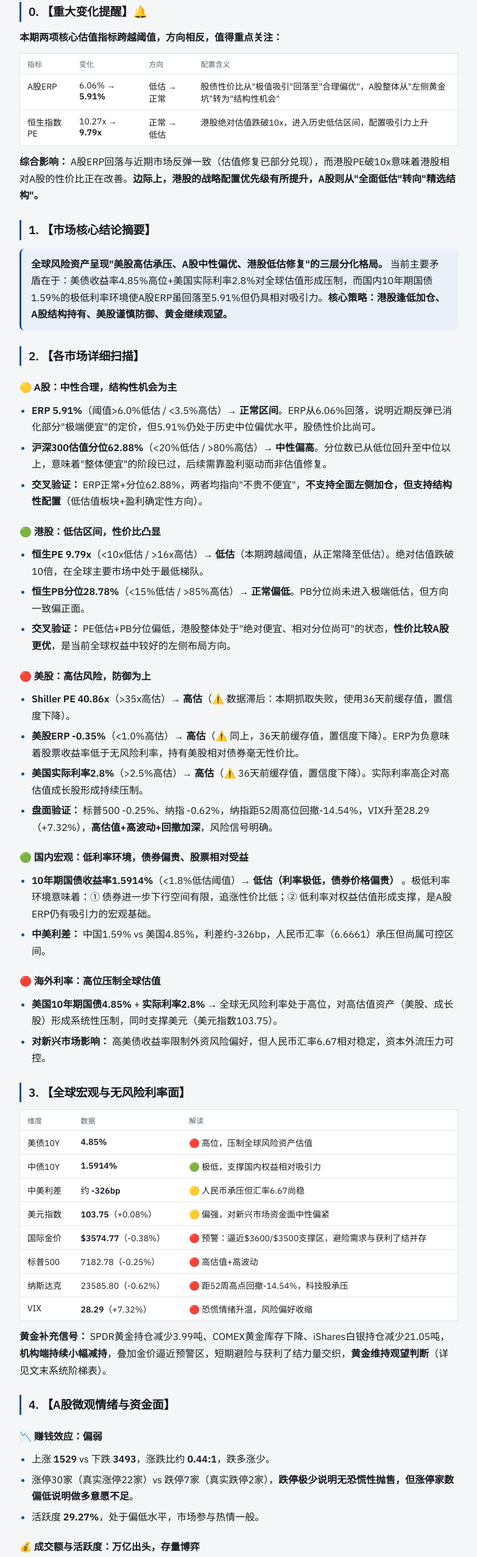
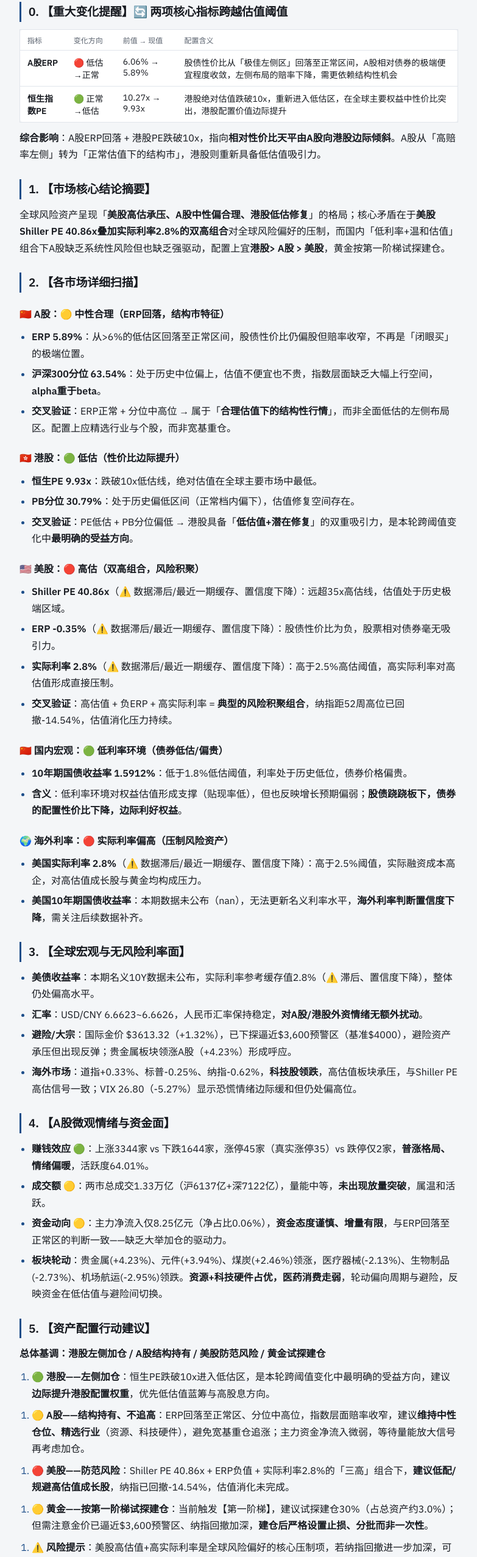
Before and after one commit to chakeo/steady-growth-reports, a plain HTML site: page index.html in a window 1280 px wide. Shown: the part 140-2694 px from the top of the page at 61% size, without its empty margins (248-1031 px from the left). Drawn offline with Linux system fonts and the light colour scheme.

Commit message:
更新核心指标报告 2026-11-27

```diff
--- a/index.html
+++ b/index.html
@@ -48,54 +48,47 @@
 <header>
 <p class="eyebrow">理财智能体 · 每日宏观与配置报告</p>
 <h1>每日宏观与配置报告</h1>
-<p class="meta">数据截至：2026-11-26</p>
+<p class="meta">数据截至：2026-11-27</p>
 </header>
-<h2>0. 【重大变化提醒】🔔</h2>
-<p><strong>本期两项核心估值指标跨越阈值，方向相反，值得重点关注：</strong></p>
-<div class="table-wrap"><table><thead><tr><th>指标</th><th>变化</th><th>方向</th><th>配置含义</th></tr></thead><tbody><tr><td>A股ERP</td><td>6.06% → <strong>5.91%</strong></td><td>低估 → 正常</td><td>股债性价比从"极值吸引"回落至"合理偏优"，A股整体从"左侧黄金坑"转为"结构性机会"</td></tr><tr><td>恒生指数PE</td><td>10.27x → <strong>9.79x</strong></td><td>正常 → 低估</td><td>港股绝对估值跌破10x，进入历史低估区间，配置吸引力上升</td></tr></tbody></table></div>
-<p><strong>综合影响：</strong> A股ERP回落与近期市场反弹一致（估值修复已部分兑现），而港股PE破10x意味着港股相对A股的性价比正在改善。<strong>边际上，港股的战略配置优先级有所提升，A股则从"全面低估"转向"精选结构"。</strong></p>
+<h2>0. 【重大变化提醒】🔄 两项核心指标跨越估值阈值</h2>
+<div class="table-wrap"><table><thead><tr><th>指标</th><th>变化方向</th><th>前值 → 现值</th><th>配置含义</th></tr></thead><tbody><tr><td><strong>A股ERP</strong></td><td>🔴 低估→正常</td><td>6.06% → 5.89%</td><td>股债性价比从「极佳左侧区」回落至正常区间，A股相对债券的极端便宜程度收敛，左侧布局的赔率下降，需更依赖结构性机会</td></tr><tr><td><strong>恒生指数PE</strong></td><td>🟢 正常→低估</td><td>10.27x → 9.93x</td><td>港股绝对估值跌破10x，重新进入低估区，在全球主要权益中性价比突出，港股配置价值边际提升</td></tr></tbody></table></div>
+<p><strong>综合影响</strong>：A股ERP回落 + 港股PE跌破10x，指向<strong>相对性价比天平由A股向港股边际倾斜</strong>。A股从「高赔率左侧」转为「正常估值下的结构市」，港股则重新具备低估值吸引力。</p>
 <h2>1. 【市场核心结论摘要】</h2>
-<blockquote><p><strong>全球风险资产呈现"美股高估承压、A股中性偏优、港股低估修复"的三层分化格局。</strong> 当前主要矛盾在于：美债收益率4.85%高位+美国实际利率2.8%对全球估值形成压制，而国内10年期国债1.59%的极低利率环境使A股ERP虽回落至5.91%但仍具相对吸引力。<strong>核心策略：港股逢低加仓、A股结构持有、美股谨慎防御、黄金继续观望。</strong></p></blockquote>
+<p>全球风险资产呈现「<strong>美股高估承压、A股中性偏合理、港股低估修复</strong>」的格局；核心矛盾在于<strong>美股Shiller PE 40.86x叠加实际利率2.8%的双高组合</strong>对全球风险偏好的压制，而国内「低利率+温和估值」组合下A股缺乏系统性风险但也缺乏强驱动，配置上宜<strong>港股&gt; A股 &gt; 美股</strong>，黄金按第一阶梯试探建仓。</p>
 <h2>2. 【各市场详细扫描】</h2>
-<h3>🟡 A股：中性合理，结构性机会为主</h3>
-<ul><li><strong>ERP 5.91%</strong>（阈值&gt;6.0%低估 / &lt;3.5%高估）→ <strong>正常区间</strong>。ERP从6.06%回落，说明近期反弹已消化部分"极端便宜"的定价，但5.91%仍处于历史中位偏优水平，股债性价比尚可。</li><li><strong>沪深300估值分位62.88%</strong>（&lt;20%低估 / &gt;80%高估）→ <strong>中性偏高</strong>。分位数已从低位回升至中位以上，意味着"整体便宜"的阶段已过，后续需靠盈利驱动而非估值修复。</li><li><strong>交叉验证：</strong> ERP正常+分位62.88%，两者均指向"不贵不便宜"，<strong>不支持全面左侧加仓，但支持结构性配置</strong>（低估值板块+盈利确定性方向）。</li></ul>
-<h3>🟢 港股：低估区间，性价比凸显</h3>
-<ul><li><strong>恒生PE 9.79x</strong>（&lt;10x低估 / &gt;16x高估）→ <strong>低估</strong>（本期跨越阈值，从正常降至低估）。绝对估值跌破10倍，在全球主要市场中处于最低梯队。</li><li><strong>恒生PB分位28.78%</strong>（&lt;15%低估 / &gt;85%高估）→ <strong>正常偏低</strong>。PB分位尚未进入极端低估，但方向一致偏正面。</li><li><strong>交叉验证：</strong> PE低估+PB分位偏低，港股整体处于"绝对便宜、相对分位尚可"的状态，<strong>性价比较A股更优</strong>，是当前全球权益中较好的左侧布局方向。</li></ul>
-<h3>🔴 美股：高估风险，防御为上</h3>
-<ul><li><strong>Shiller PE 40.86x</strong>（&gt;35x高估）→ <strong>高估</strong>（⚠️ 数据滞后：本期抓取失败，使用36天前缓存值，置信度下降）。</li><li><strong>美股ERP -0.35%</strong>（&lt;1.0%高估）→ <strong>高估</strong>（⚠️ 同上，36天前缓存值，置信度下降）。ERP为负意味着股票收益率低于无风险利率，持有美股相对债券毫无性价比。</li><li><strong>美国实际利率2.8%</strong>（&gt;2.5%高估）→ <strong>高估</strong>（⚠️ 36天前缓存值，置信度下降）。实际利率高企对高估值成长股形成持续压制。</li><li><strong>盘面验证：</strong> 标普500 -0.25%、纳指 -0.62%，纳指距52周高位回撤-14.54%，VIX升至28.29（+7.32%），<strong>高估值+高波动+回撤加深</strong>，风险信号明确。</li></ul>
-<h3>🟢 国内宏观：低利率环境，债券偏贵、股票相对受益</h3>
-<ul><li><strong>10年期国债收益率1.5914%</strong>（&lt;1.8%低估阈值）→ <strong>低估（利率极低，债券价格偏贵）</strong> 。极低利率环境意味着：① 债券进一步下行空间有限，追涨性价比低；② 低利率对权益估值形成支撑，是A股ERP仍有吸引力的宏观基础。</li><li><strong>中美利差：</strong> 中国1.59% vs 美国4.85%，利差约-326bp，人民币汇率（6.6661）承压但尚属可控区间。</li></ul>
-<h3>🔴 海外利率：高位压制全球估值</h3>
-<ul><li><strong>美国10年期国债4.85%</strong> + <strong>实际利率2.8%</strong> → 全球无风险利率处于高位，对高估值资产（美股、成长股）形成系统性压制，同时支撑美元（美元指数103.75）。</li><li><strong>对新兴市场影响：</strong> 高美债收益率限制外资风险偏好，但人民币汇率6.67相对稳定，资本外流压力可控。</li></ul>
+<h3>🇨🇳 A股：🟡 中性合理（ERP回落，结构市特征）</h3>
+<ul><li><strong>ERP 5.89%</strong>：从&gt;6%的低估区回落至正常区间，股债性价比仍偏股但赔率收窄，不再是「闭眼买」的极端位置。</li><li><strong>沪深300分位 63.54%</strong>：处于历史中位偏上，估值不便宜也不贵，指数层面缺乏大幅上行空间，<strong>alpha重于beta</strong>。</li><li><strong>交叉验证</strong>：ERP正常 + 分位中高位 → 属于「<strong>合理估值下的结构性行情</strong>」，而非全面低估的左侧布局区。配置上应精选行业与个股，而非宽基重仓。</li></ul>
+<h3>🇭🇰 港股：🟢 低估（性价比边际提升）</h3>
+<ul><li><strong>恒生PE 9.93x</strong>：跌破10x低估线，绝对估值在全球主要市场中最低。</li><li><strong>PB分位 30.79%</strong>：处于历史偏低区间（正常档内偏下），估值修复空间存在。</li><li><strong>交叉验证</strong>：PE低估 + PB分位偏低 → 港股具备「<strong>低估值+潜在修复</strong>」的双重吸引力，是本轮跨阈值变化中<strong>最明确的受益方向</strong>。</li></ul>
+<h3>🇺🇸 美股：🔴 高估（双高组合，风险积聚）</h3>
+<ul><li><strong>Shiller PE 40.86x</strong>（⚠️ 数据滞后/最近一期缓存、置信度下降）：远超35x高估线，估值处于历史极端区域。</li><li><strong>ERP -0.35%</strong>（⚠️ 数据滞后/最近一期缓存、置信度下降）：股债性价比为负，股票相对债券毫无吸引力。</li><li><strong>实际利率 2.8%</strong>（⚠️ 数据滞后/最近一期缓存、置信度下降）：高于2.5%高估阈值，高实际利率对高估值形成直接压制。</li><li><strong>交叉验证</strong>：高估值 + 负ERP + 高实际利率 = <strong>典型的风险积聚组合</strong>，纳指距52周高位已回撤-14.54%，估值消化压力持续。</li></ul>
+<h3>🇨🇳 国内宏观：🟢 低利率环境（债券低估/偏贵）</h3>
+<ul><li><strong>10年期国债收益率 1.5912%</strong>：低于1.8%低估阈值，利率处于历史低位，债券价格偏贵。</li><li><strong>含义</strong>：低利率环境对权益估值形成支撑（贴现率低），但也反映增长预期偏弱；<strong>股债跷跷板下，债券的配置性价比下降，边际利好权益</strong>。</li></ul>
+<h3>🌍 海外利率：🔴 实际利率偏高（压制风险资产）</h3>
+<ul><li><strong>美国实际利率 2.8%</strong>（⚠️ 数据滞后/最近一期缓存、置信度下降）：高于2.5%阈值，实际融资成本高企，对高估值成长股与黄金均构成压力。</li><li><strong>美国10年期国债收益率</strong>：本期数据未公布（nan），无法更新名义利率水平，<strong>海外利率判断置信度下降</strong>，需关注后续数据补齐。</li></ul>
 <h2>3. 【全球宏观与无风险利率面】</h2>
-<div class="table-wrap"><table><thead><tr><th>维度</th><th>数据</th><th>解读</th></tr></thead><tbody><tr><td>美债10Y</td><td><strong>4.85%</strong></td><td>🔴 高位，压制全球风险资产估值</td></tr><tr><td>中债10Y</td><td><strong>1.5914%</strong></td><td>🟢 极低，支撑国内权益相对吸引力</td></tr><tr><td>中美利差</td><td>约 <strong>-326bp</strong></td><td>🟡 人民币承压但汇率6.67尚稳</td></tr><tr><td>美元指数</td><td><strong>103.75</strong>（+0.08%）</td><td>🟡 偏强，对新兴市场资金面中性偏紧</td></tr><tr><td>国际金价</td><td><strong>$3574.77</strong>（-0.38%）</td><td>🔴 预警：逼近$3600/$3500支撑区，避险需求与获利了结并存</td></tr><tr><td>标普500</td><td>7182.78（-0.25%）</td><td>🔴 高估值+高波动</td></tr><tr><td>纳斯达克</td><td>23585.80（-0.62%）</td><td>🔴 距52周高点回撤-14.54%，科技股承压</td></tr><tr><td>VIX</td><td><strong>28.29</strong>（+7.32%）</td><td>🔴 恐慌情绪升温，风险偏好收缩</td></tr></tbody></table></div>
-<p><strong>黄金补充信号：</strong> SPDR黄金持仓减少3.99吨、COMEX黄金库存下降、iShares白银持仓减少21.05吨，<strong>机构端持续小幅减持</strong>，叠加金价逼近预警区，短期避险与获利了结力量交织，<strong>黄金维持观望判断</strong>（详见文末系统阶梯表）。</p>
+<ul><li><strong>美债收益率</strong>：本期名义10Y数据未公布，实际利率参考缓存值2.8%（⚠️ 滞后、置信度下降），整体仍处偏高水平。</li><li><strong>汇率</strong>：USD/CNY 6.6623~6.6626，人民币汇率保持稳定，<strong>对A股/港股外资情绪无额外扰动</strong>。</li><li><strong>避险/大宗</strong>：国际金价 $3613.32（+1.32%），已下探逼近$3,600预警区（基准$4000），避险资产承压但出现反弹；贵金属板块领涨A股（+4.23%）形成呼应。</li><li><strong>海外市场</strong>：道指+0.33%、标普-0.25%、纳指-0.62%，<strong>科技股领跌</strong>，高估值板块承压，与Shiller PE高估信号一致；VIX 26.80（-5.27%）显示恐慌情绪边际缓和但仍处偏高位。</li></ul>
 <h2>4. 【A股微观情绪与资金面】</h2>
-<h3>📉 赚钱效应：偏弱</h3>
-<ul><li>上涨 <strong>1529</strong> vs 下跌 <strong>3493</strong>，涨跌比约 <strong>0.44:1</strong>，跌多涨少。</li><li>涨停30家（真实涨停22家）vs 跌停7家（真实跌停2家），<strong>跌停极少说明无恐慌性抛售，但涨停家数偏低说明做多意愿不足</strong>。</li><li>活跃度 <strong>29.27%</strong>，处于偏低水平，市场参与热情一般。</li></ul>
-<h3>💰 成交额与活跃度：万亿出头，存量博弈</h3>
-<ul><li>两市总成交额 <strong>13926.60亿元</strong>（沪6539.10亿 + 深7387.50亿），维持在万亿以上但未显著放量，<strong>属存量资金博弈格局</strong>，不支持全面普涨。</li></ul>
-<h3>💵 资金动向</h3>
-<ul><li>主力净流入 <strong>269.63亿元</strong>（净占比1.74%）→ 🟡 <strong>数据滞后：本期未取到，为最近一期缓存值（2026-11-23），置信度下降</strong>。从缓存值看，主力呈净流入但力度温和，需后续数据验证持续性。</li></ul>
-<h3>🔄 板块轮动：防御占优，科技承压</h3>
-<ul><li><strong>领涨：</strong> 医药商业(+0.87%)、旅游及酒店(+0.58%)、中药(+0.44%) → <strong>防御+消费属性板块占优</strong>。</li><li><strong>领跌：</strong> 其他电子(-6.42%)、半导体(-7.89%)、电子化学品(-8.24%) → <strong>科技成长板块大幅回调</strong>，与纳指走弱形成共振。</li><li><strong>解读：</strong> 板块从"科技进攻"切向"医药防御"，反映市场风险偏好收缩，<strong>短期风格偏防御</strong>。</li></ul>
+<ul><li><strong>赚钱效应 🟢</strong>：上涨3344家 vs 下跌1644家，涨停45家（真实涨停35）vs 跌停仅2家，<strong>普涨格局、情绪偏暖</strong>，活跃度64.01%。</li><li><strong>成交额 🟡</strong>：两市总成交1.33万亿（沪6137亿+深7122亿），量能中等，<strong>未出现放量突破</strong>，属温和活跃。</li><li><strong>资金动向 🟡</strong>：主力净流入仅8.25亿元（净占比0.06%），<strong>资金态度谨慎、增量有限</strong>，与ERP回落至正常区的判断一致——缺乏大举加仓的驱动力。</li><li><strong>板块轮动</strong>：贵金属(+4.23%)、元件(+3.94%)、煤炭(+2.46%)领涨，医疗器械(-2.13%)、生物制品(-2.73%)、机场航运(-2.95%)领跌。<strong>资源+科技硬件占优，医药消费走弱</strong>，轮动偏向周期与避险，反映资金在低估值与避险间切换。</li></ul>
 <h2>5. 【资产配置行动建议】</h2>
-<h3>🎯 总体基调：<strong>港股左侧加仓 &gt; A股结构持有 &gt; 美股防御减仓 &gt; 黄金观望</strong></h3>
-<div class="table-wrap"><table><thead><tr><th>资产</th><th>动作</th><th>理由</th></tr></thead><tbody><tr><td><strong>港股</strong></td><td>🟢 <strong>左侧分批加仓</strong></td><td>PE破10x进入低估，全球性价比最优，ERP与估值双支撑</td></tr><tr><td><strong>A股</strong></td><td>🟡 <strong>结构持有，不追高</strong></td><td>ERP回落至正常、分位62.88%偏高，精选低估值+防御方向（医药、消费）</td></tr><tr><td><strong>美股</strong></td><td>🔴 <strong>注意防范风险/减仓</strong></td><td>Shiller PE 40.86x+ERP为负+实际利率2.8%，三重高估信号，纳指回撤加深</td></tr><tr><td><strong>国内债券</strong></td><td>🟡 <strong>持有但不追涨</strong></td><td>1.59%极低利率，进一步下行空间有限，性价比下降</td></tr><tr><td><strong>黄金</strong></td><td>🟡 <strong>继续观望</strong></td><td>金价逼近$3600预警区、机构持仓减持，<strong>尚未触发建仓阶梯，保持观望并警惕</strong>（阶梯表见文末）</td></tr></tbody></table></div>
-<h3>📌 具体仓位与风险建议</h3>
-<ol><li><strong>港股：</strong> 可将权益仓位的边际增量优先配置港股（恒生/恒生科技），采用<strong>分3批左侧建仓</strong>节奏，首仓不超过目标仓位的1/3，等待PB分位进一步下探或企稳信号再加。</li><li><strong>A股：</strong> 维持中性仓位，<strong>风格从科技切向医药/消费防御</strong>，规避半导体等高位回调板块；若成交额持续低于1.2万亿且活跃度跌破25%，需进一步降低仓位。</li><li><strong>美股风险对冲：</strong> 美股高估+VIX抬升，建议<strong>降低美股敞口或增加对冲</strong>（如VIX相关工具），警惕纳指回撤从-14.5%进一步深化对A股科技板块的传导。</li><li><strong>黄金：</strong> 严格执行阶梯纪律，<strong>当前"观望"档位不建仓</strong>，待金价企稳$3500-$3600区间或触发系统第一阶梯信号后再行动。</li></ol>
+<p><strong>总体基调：港股左侧加仓 / A股结构持有 / 美股防范风险 / 黄金试探建仓</strong></p>
+<ol><li><strong>🟢 港股——左侧加仓</strong>：恒生PE跌破10x进入低估区，是本轮跨阈值变化中最明确的受益方向，建议<strong>边际提升港股配置权重</strong>，优先低估值蓝筹与高股息方向。</li></ol>
+<ol><li><strong>🟡 A股——结构持有、不追高</strong>：ERP回落至正常区、分位中高位，指数层面赔率收窄，建议<strong>维持中性仓位、精选行业</strong>（资源、科技硬件），避免宽基重仓追涨；主力资金净流入微弱，等待量能放大信号再考虑加仓。</li></ol>
+<ol><li><strong>🔴 美股——防范风险</strong>：Shiller PE 40.86x + ERP负值 + 实际利率2.8%的「三高」组合下，<strong>建议低配/规避高估值成长股</strong>，纳指已回撤-14.54%，估值消化未完成。</li></ol>
+<ol><li><strong>🟡 黄金——按第一阶梯试探建仓</strong>：当前触发【第一阶梯】，建议试探建仓30%（占总资产约3.0%）；但需注意金价已逼近$3,600预警区、纳指回撤加深，<strong>建仓后严格设置止损、分批而非一次性</strong>。</li></ol>
+<ol><li><strong>⚠️ 风险提示</strong>：美股高估值+高实际利率是全球风险偏好的核心压制项，若纳指回撤进一步加深，可能通过情绪与流动性渠道传导至港股与A股，需<strong>控制整体权益仓位上限、保留现金弹性</strong>。</li></ol>
 <hr>
-<blockquote><p>⚠️ <strong>数据置信度说明：</strong> 美股Shiller PE、美股ERP、美国实际利率三项为36天前缓存值，主力资金为最近一期缓存值（2026-11-23），结论方向参考但需后续数据验证。北向资金成交净买额自2024年8月起已停止盘中披露，本报告不涉及该口径。</p></blockquote>
-<p><em>（黄金抄底监控确定性指标表与阶梯表由系统自动附于报告末尾）</em></p>
+<p><em>注：美股Shiller PE、ERP、实际利率及美国10Y收益率为最近一期缓存值/本期未公布，相关判断置信度下降，请以后续数据更新为准。</em></p>
 <hr>
 <h2>黄金 ETF（518880）抄底监控</h2>
 <h3>一、今日关键指标总览</h3>
-<div class="table-wrap"><table><thead><tr><th>指标</th><th>数值</th><th>状态</th><th>说明</th></tr></thead><tbody><tr><td>国际金价 XAU/USD</td><td>$3581.74</td><td>⚠️ 预警</td><td>日内 -0.19%（基准 $4000；预警逼近/跌破 $3,600/$3,500）</td></tr><tr><td>518880 黄金 ETF</td><td>7.30 元</td><td>正常</td><td>日内 +1.79%，振幅 0.78%（正常 0.5-1.2%）</td></tr><tr><td>纳斯达克指数</td><td>23585.80</td><td>正常</td><td>日内 -0.62%，距 52 周高位回撤 -14.54%</td></tr><tr><td>VIX 恐慌指数</td><td>28.29</td><td>正常</td><td>日内 +7.32%（正常 12.0-18.0；预警冲上 35）</td></tr><tr><td>美元指数</td><td>103.75</td><td>正常</td><td>日内 +0.08%，连续上涨 0 日</td></tr></tbody></table></div>
+<div class="table-wrap"><table><thead><tr><th>指标</th><th>数值</th><th>状态</th><th>说明</th></tr></thead><tbody><tr><td>国际金价 XAU/USD</td><td>$3617.60</td><td>⚠️ 预警</td><td>日内 +1.44%（基准 $4000；预警逼近/跌破 $3,600/$3,500）</td></tr><tr><td>518880 黄金 ETF</td><td>7.37 元</td><td>正常</td><td>日内 +1.42%，振幅 1.50%（正常 0.5-1.2%）</td></tr><tr><td>纳斯达克指数</td><td>23585.80</td><td>正常</td><td>日内 -0.62%，距 52 周高位回撤 -14.54%</td></tr><tr><td>VIX 恐慌指数</td><td>26.80</td><td>正常</td><td>日内 -5.27%（正常 12.0-18.0；预警冲上 35）</td></tr><tr><td>美元指数</td><td>103.70</td><td>正常</td><td>日内 +0.03%，连续上涨 0 日</td></tr></tbody></table></div>
 <blockquote><p>美元指数口径：CNBC .DXY（ICE 美元指数）优先，FRED 广义美元指数（DTWEXBGS）兜底，用于判断美元强弱方向。</p></blockquote>
 <h3>二、风险与异常扫描</h3>
-<ul><li>国际金价 3581.74 已下探逼近 $3,600 区域（预警上沿 $3700）。</li><li>纳指距 52 周高位回撤 -14.54%，回撤加深。</li><li>当前未现极端恐慌，属正常波动区间。</li></ul>
+<ul><li>国际金价 3617.60 已下探逼近 $3,600 区域（预警上沿 $3700）。</li><li>纳指距 52 周高位回撤 -14.54%，回撤加深。</li><li>当前未现极端恐慌，属正常波动区间。</li></ul>
 <h3>三、当前建仓建议</h3>
-<p><strong>结论：尚未触发阶梯，但已出现预警信号（国际金价下挫至 $3581.74），保持观望并警惕。</strong></p>
-<div class="table-wrap"><table><thead><tr><th>阶梯</th><th>触发条件</th><th>状态</th></tr></thead><tbody><tr><td>第一阶梯（试探 30%＝总资产 3.0%）</td><td>国际金价 $3,600–$3,680 ｜ 518880 7.35–7.50 元</td><td>未触发</td></tr><tr><td>第二阶梯（恐慌加仓 30%＝3.0%）</td><td>国际金价 $3,400–$3,520 ｜ 518880 6.95–7.15 元</td><td>未触发</td></tr><tr><td>第三阶梯（右侧打满 40%＝4.0%）</td><td>518880 6.80–7.20 元拉长下影大阳线 / 止跌反弹，或央行紧急降息·QE</td><td>未触发</td></tr></tbody></table></div>
-<p>数据截至：金价 2026-11-26；VIX 2026-11-25；美元指数 2026-11-25；纳指 2026-11-25</p>
+<p><strong>结论：触发【第一阶梯】：试探建仓 30%（占总资产 3.0%）。</strong></p>
+<div class="table-wrap"><table><thead><tr><th>阶梯</th><th>触发条件</th><th>状态</th></tr></thead><tbody><tr><td>第一阶梯（试探 30%＝总资产 3.0%）</td><td>国际金价 $3,600–$3,680 ｜ 518880 7.35–7.50 元</td><td>触发</td></tr><tr><td>第二阶梯（恐慌加仓 30%＝3.0%）</td><td>国际金价 $3,400–$3,520 ｜ 518880 6.95–7.15 元</td><td>未触发</td></tr><tr><td>第三阶梯（右侧打满 40%＝4.0%）</td><td>518880 6.80–7.20 元拉长下影大阳线 / 止跌反弹，或央行紧急降息·QE</td><td>未触发</td></tr></tbody></table></div>
+<ul><li>第1阶梯：国际金价 $3617.60 落入 $3,600–$3,680；518880 7.37 元落入 7.35–7.50</li></ul>
+<p>数据截至：金价 2026-11-27；VIX 2026-11-26；美元指数 2026-11-26；纳指 2026-11-25</p>
 </div>
```
